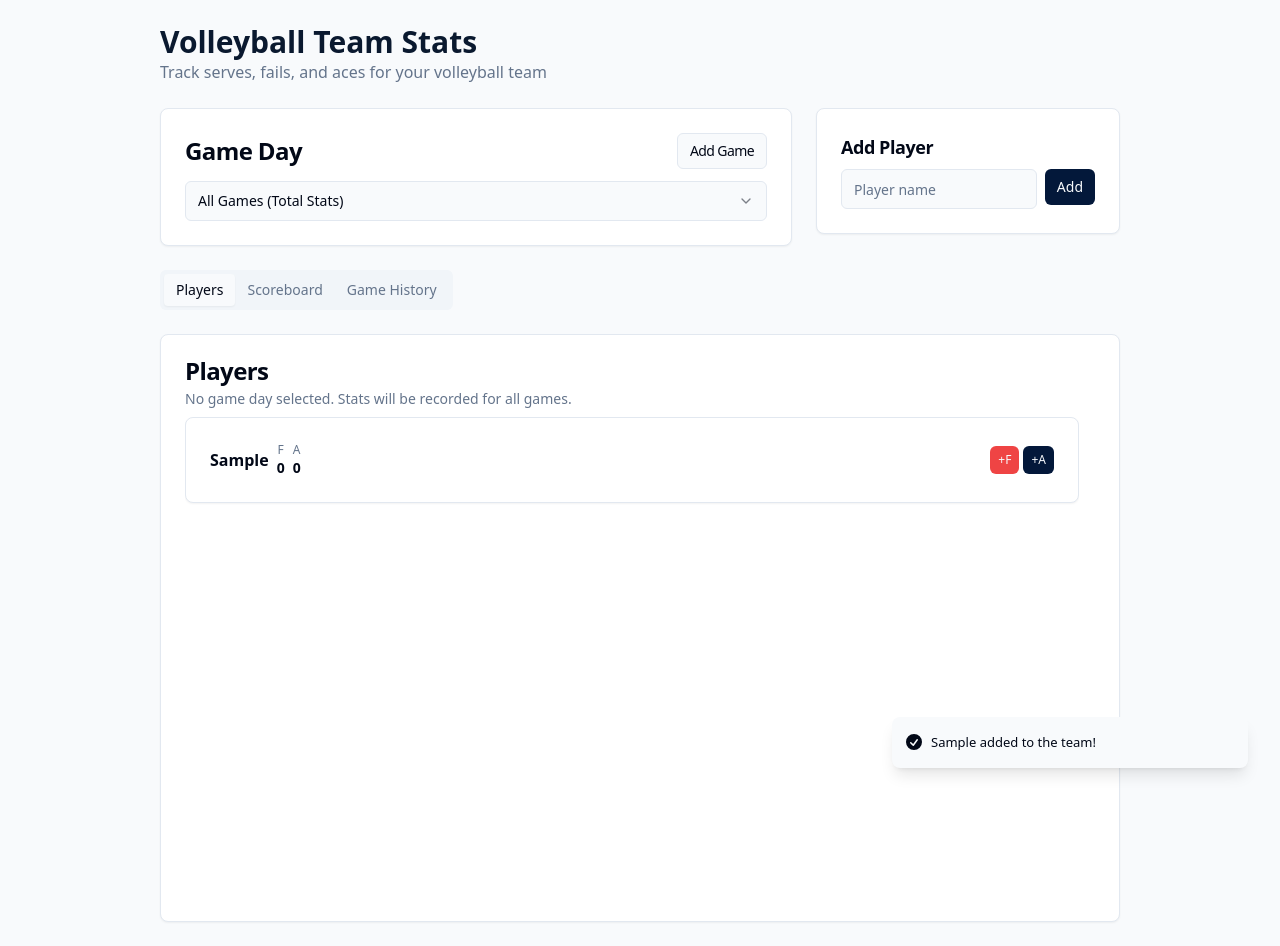
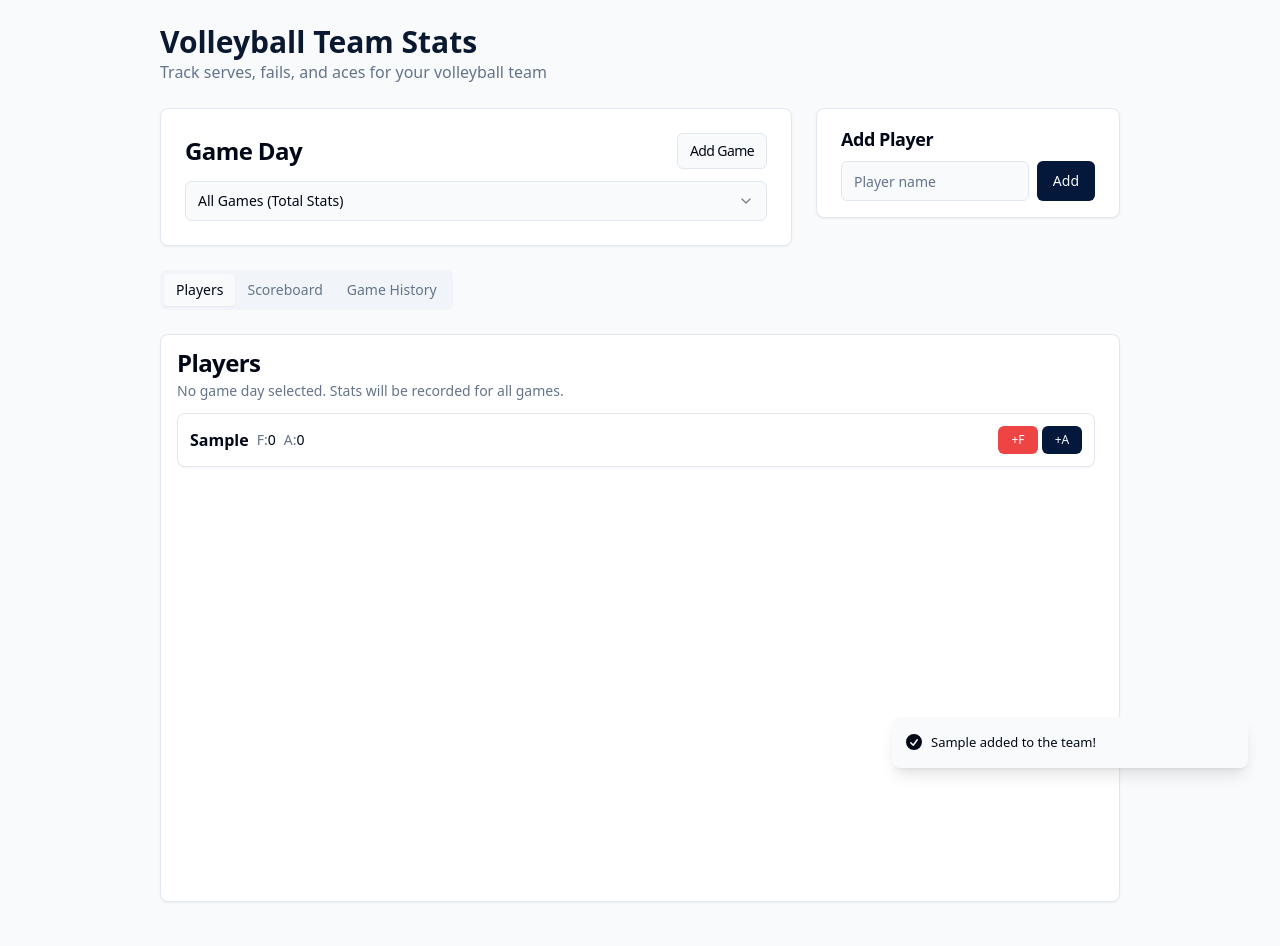
Before and after one commit to flyhigh-berlin/serve-stats-v2, a React (Vite) app: page / in a window 1280 px wide. Both pictures are taken after typing "Sample" into the empty fields and a click on the button "Add". Built offline with nearby package versions, Linux system fonts and the light colour scheme.

Commit message:
Refactor: Player card to one line
Display player stats and action buttons in a single line for improved readability and mobile layout.

```diff
--- a/src/components/AddPlayerForm.tsx
+++ b/src/components/AddPlayerForm.tsx
@@ -27,10 +27,10 @@ export function AddPlayerForm() {
 
   return (
     <Card>
-      <CardHeader className="pb-2">
+      <CardHeader className="pb-1 pt-4">
         <CardTitle className="text-lg">Add Player</CardTitle>
       </CardHeader>
-      <CardContent>
+      <CardContent className="pt-1 pb-4">
         <form onSubmit={handleSubmit} className="flex space-x-2">
           <Input
             value={playerName}
@@ -38,7 +38,7 @@ export function AddPlayerForm() {
             placeholder="Player name"
             className="flex-1"
           />
-          <Button type="submit" size="sm" className="whitespace-nowrap">Add</Button>
+          <Button type="submit" className="px-4 text-sm">Add</Button>
         </form>
       </CardContent>
     </Card>
--- a/src/components/PlayerCard.tsx
+++ b/src/components/PlayerCard.tsx
@@ -4,7 +4,7 @@ import { Player, ServeQuality } from "../types";
 import { useVolleyball } from "../context/VolleyballContext";
 import { Badge } from "@/components/ui/badge";
 import { Button } from "@/components/ui/button";
-import { Card, CardContent, CardHeader, CardTitle } from "@/components/ui/card";
+import { Card, CardContent } from "@/components/ui/card";
 
 interface PlayerCardProps {
   player: Player;
@@ -39,34 +39,32 @@ export function PlayerCard({ player, gameId }: PlayerCardProps) {
 
   return (
     <Card className="w-full">
-      <CardContent className="p-3 sm:p-6">
-        <div className="flex flex-wrap sm:flex-nowrap items-center justify-between gap-2">
-          <div className="flex items-center gap-2 w-full sm:w-auto">
-            <span className="font-semibold text-base truncate max-w-[100px] sm:max-w-[150px]">
+      <CardContent className="p-3">
+        <div className="flex items-center justify-between">
+          {/* Player name and stats section */}
+          <div className="flex items-center space-x-2 overflow-hidden">
+            <span className="font-semibold truncate max-w-[100px] sm:max-w-[150px]">
               {player.name}
             </span>
-            <div className="flex items-center gap-2">
-              <div className="flex flex-col items-center">
-                <span className="text-xs text-muted-foreground">F</span>
-                <span className={`text-sm font-semibold ${animatingFail ? "stat-change" : ""}`}>
-                  {stats.fails}
-                </span>
-              </div>
-              <div className="flex flex-col items-center">
-                <span className="text-xs text-muted-foreground">A</span>
-                <span className={`text-sm font-semibold ${animatingAce ? "stat-change" : ""}`}>
-                  {stats.aces}
-                </span>
-              </div>
+            <div className="flex items-center space-x-2">
+              <span className="text-sm">
+                <span className="text-muted-foreground">F:</span>
+                <span className={`font-medium ${animatingFail ? "stat-change" : ""}`}>{stats.fails}</span>
+              </span>
+              <span className="text-sm">
+                <span className="text-muted-foreground">A:</span>
+                <span className={`font-medium ${animatingAce ? "stat-change" : ""}`}>{stats.aces}</span>
+              </span>
             </div>
           </div>
 
+          {/* Action buttons section */}
           {!activeType ? (
-            <div className="flex gap-1">
+            <div className="flex space-x-1 flex-shrink-0">
               <Button
                 variant="destructive"
                 size="sm"
-                className="h-7 px-2 text-xs"
+                className="h-7 w-10 px-1 text-xs"
                 onClick={() => setActiveType("fail")}
               >
                 +F
@@ -74,34 +72,34 @@ export function PlayerCard({ player, gameId }: PlayerCardProps) {
               <Button
                 variant="default"
                 size="sm"
-                className="h-7 px-2 text-xs"
+                className="h-7 w-10 px-1 text-xs"
                 onClick={() => setActiveType("ace")}
               >
                 +A
               </Button>
             </div>
           ) : (
-            <div className="flex gap-1 flex-wrap justify-end">
+            <div className="flex space-x-1 flex-shrink-0">
               <Badge
-                className="cursor-pointer bg-serve-good hover:bg-serve-good/80 text-xs py-0 h-6"
+                className="cursor-pointer bg-serve-good hover:bg-serve-good/80 text-xs py-0 h-6 w-6 flex items-center justify-center"
                 onClick={() => handleServeClick(activeType, "good")}
               >
                 G
               </Badge>
               <Badge
-                className="cursor-pointer bg-serve-neutral hover:bg-serve-neutral/80 text-black text-xs py-0 h-6"
+                className="cursor-pointer bg-serve-neutral hover:bg-serve-neutral/80 text-black text-xs py-0 h-6 w-6 flex items-center justify-center"
                 onClick={() => handleServeClick(activeType, "neutral")}
               >
                 N
               </Badge>
               <Badge
-                className="cursor-pointer bg-serve-bad hover:bg-serve-bad/80 text-xs py-0 h-6"
+                className="cursor-pointer bg-serve-bad hover:bg-serve-bad/80 text-xs py-0 h-6 w-6 flex items-center justify-center"
                 onClick={() => handleServeClick(activeType, "bad")}
               >
                 B
               </Badge>
               <Badge
-                className="cursor-pointer bg-gray-300 hover:bg-gray-400 text-gray-700 text-xs py-0 h-6"
+                className="cursor-pointer bg-gray-300 hover:bg-gray-400 text-gray-700 text-xs py-0 h-6 w-6 flex items-center justify-center"
                 onClick={() => setActiveType(null)}
               >
                 X
--- a/src/components/PlayerList.tsx
+++ b/src/components/PlayerList.tsx
@@ -10,7 +10,7 @@ export function PlayerList() {
 
   return (
     <Card className="w-full">
-      <CardHeader className="pb-2 px-4 sm:px-6">
+      <CardHeader className="pb-1 pt-4 px-4">
         <CardTitle>Players</CardTitle>
         <CardDescription className="text-xs sm:text-sm">
           {currentGameDay
@@ -18,8 +18,8 @@ export function PlayerList() {
             : "No game day selected. Stats will be recorded for all games."}
         </CardDescription>
       </CardHeader>
-      <CardContent className="px-2 sm:px-6">
-        <ScrollArea className="h-[calc(100vh-20rem)] pr-2 sm:pr-4">
+      <CardContent className="px-2 py-2 sm:px-4">
+        <ScrollArea className="h-[calc(100vh-20rem)] pr-2">
           <div className="space-y-2">
             {players.length > 0 ? (
               players.map(player => (
```
